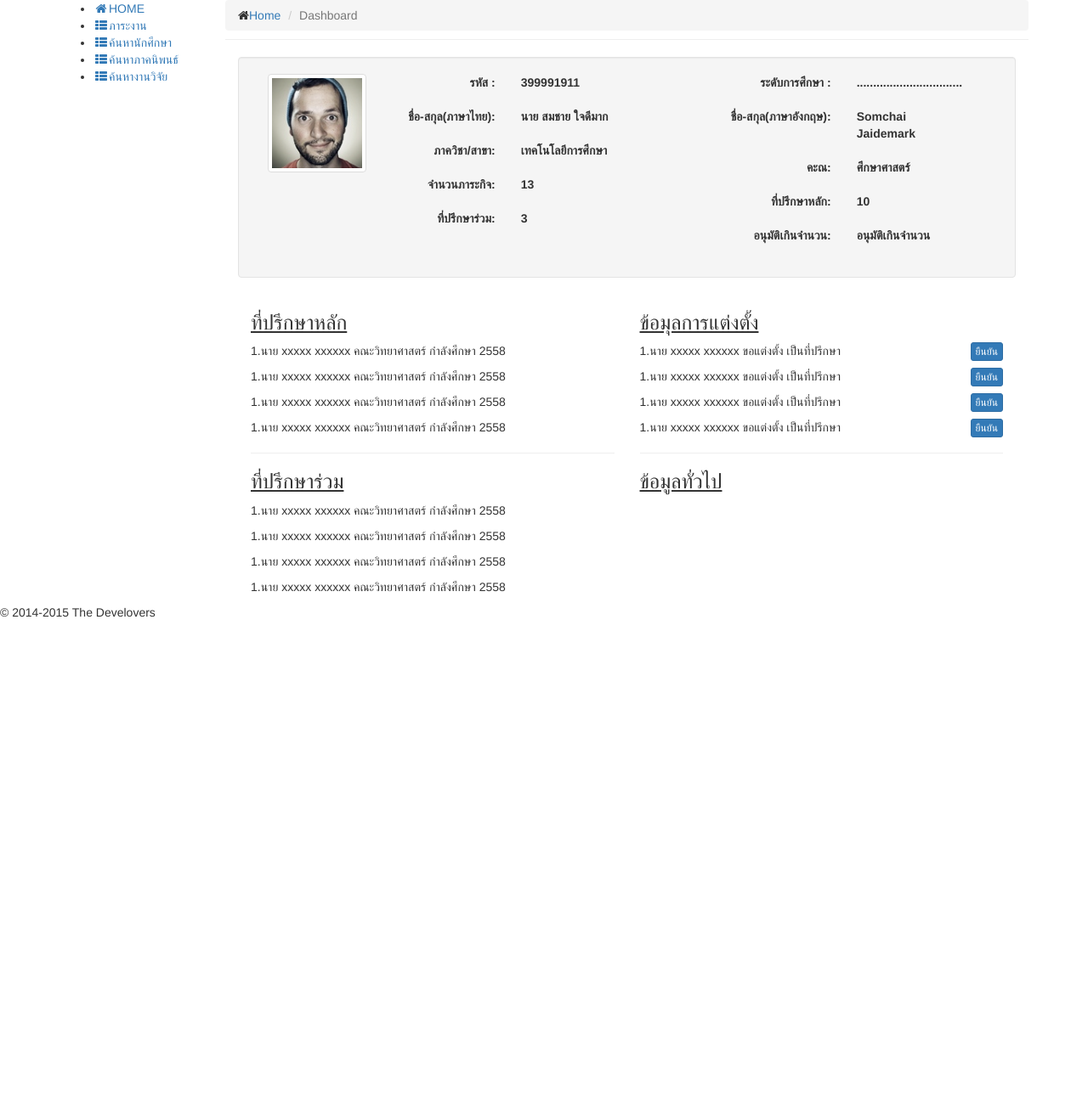
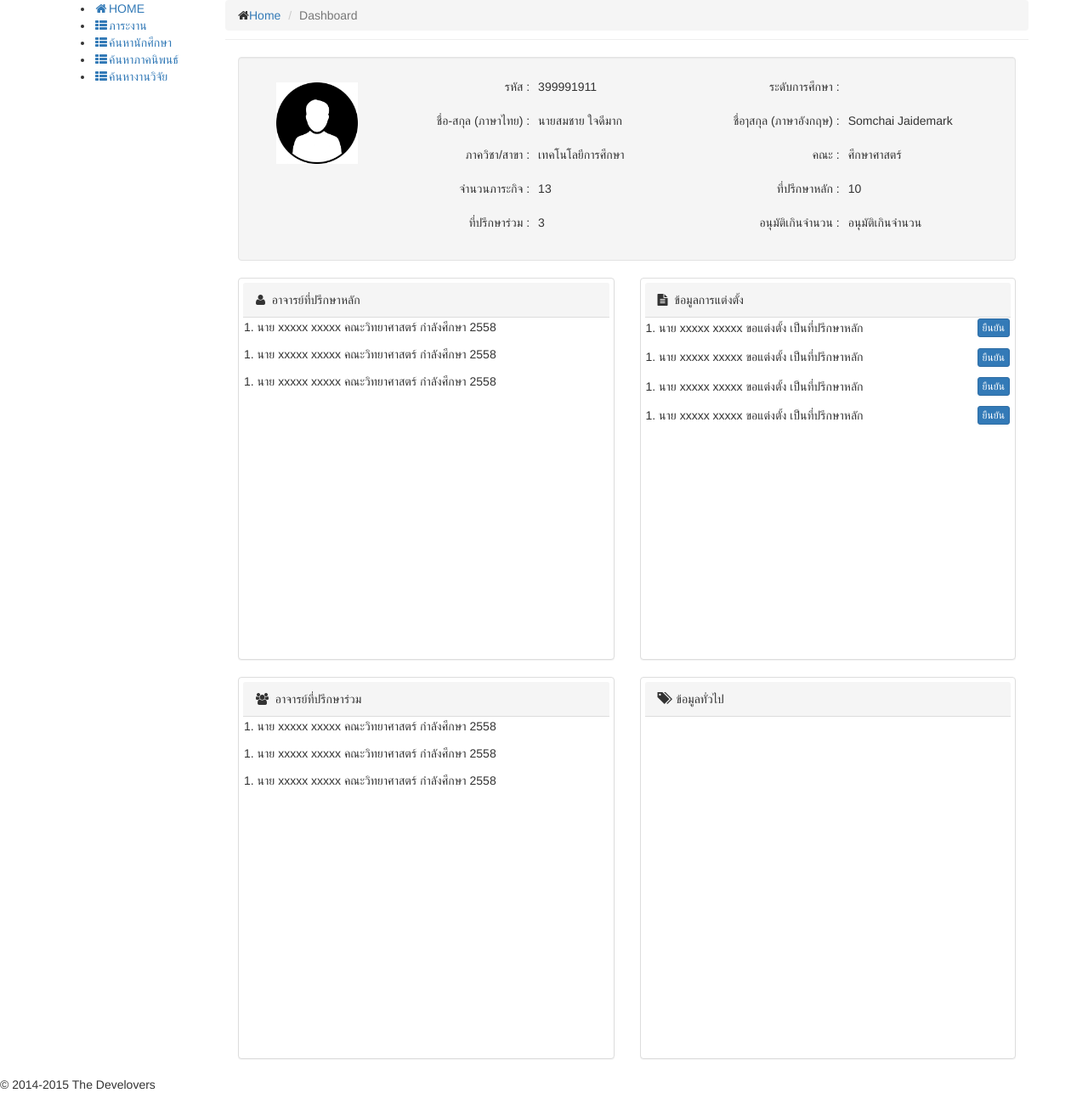
Before and after one commit to Dittaphong/gs, a CodeIgniter app: page /gs/teacher/informationTeacher in a window 1280 px wide. Shown: the part 72-1359 px from the top of the page at 85% size. Before the commit the page ends 799 px from the top, so only its background shows below. Run offline with CodeIgniter, Linux system fonts and the light colour scheme.

Commit message:
อัพเดท template
update header
update informationTeacher

```diff
--- a/application/config/config.php
+++ b/application/config/config.php
@@ -24,6 +24,9 @@ defined('BASEPATH') OR exit('No direct script access allowed');
 |
 */
 $config['base_url'] = 'http://localhost/gs/';
+$config['base_url'] = ((isset($_SERVER['HTTPS']) && $_SERVER['HTTPS'] == "on") ? "https" : "http");
+$config['base_url'] .= "://".$_SERVER['HTTP_HOST'];
+$config['base_url'] .= str_replace(basename($_SERVER['SCRIPT_NAME']),"",$_SERVER['SCRIPT_NAME']);
 
 /*
 |--------------------------------------------------------------------------
--- a/application/views/teacher/header.php
+++ b/application/views/teacher/header.php
@@ -33,7 +33,7 @@
 				<div class="row">
 					<!-- logo -->
 					<div class="col-md-2 logo" style="margin-top:-5px;">
-						<a href="index.html"><b style="color:#F2F2F2;font-size:16px;"><?php echo $title; ?></b></a>
+						<a href="#"><b style="color:#F2F2F2;font-size:16px;"><?php echo $title; ?></b></a>
 					</div>
 					<!-- end logo -->
 					<div class="col-md-10">
--- a/application/views/teacher/index.php
+++ b/application/views/teacher/index.php
@@ -5,7 +5,7 @@
 		<div class="panel-body">
 			<div class="col-sm-12">
 				<?php echo anchor('teacher/authen', 'teacherAuthen','class="btn btn-primary col-sm-4"'); ?>
-
+				<div class="col-sm-1"></div>
 				<?php echo anchor('teacher/informationTeacher', 'สารสนเทศอาจารย์','class="btn btn-primary col-sm-4"'); ?>
 			</div>
 		</div>
--- a/application/views/teacher/informationTeacher.php
+++ b/application/views/teacher/informationTeacher.php
@@ -2,83 +2,129 @@
 
 <div class="col-sm-12 ">    <!-- div body pull- right -->
 	<div class="col-sm-12 well">
-			<div class="col-sm-2">
-				<div class="thumbnail">
-					<img alt=""  src="<?php echo base_url().'assets/img/profile-avatar.png';?>" data-holder-rendered="true" style=" display: block;">
+		<div class="col-md-2 col-sm-4" style="text-align:center;">
+			<p style="padding: 10px;">
+				<img alt="" width="100%"  src="<?php echo base_url().'assets/img/profile-studen.png';?>" data-holder-rendered="true" style=" display: block;">
+			</p>
+		</div>
+		<div class="col-md-5 col-sm-12" >
+			<table border="0" width="100%">
+				<tr>
+					<td align="right" width="50%"><p style="padding: 5px;">รหัส :</p></td>
+					<td align="left"><p style="padding: 5px;">399991911</p></td>
+				</tr>
+				<tr>
+					<td align="right" width="50%"><p style="padding: 5px;">ชื่อ-สกุล (ภาษาไทย) :</p></td>
+					<td align="left"><p style="padding: 5px;">นายสมชาย ใจดีมาก</p></td>
+				</tr>
+				<tr>
+					<td align="right" width="50%"><p style="padding: 5px;">ภาควิชา/สาขา :</p></td>
+					<td align="left"><p style="padding: 5px;">เทคโนโลยีการศึกษา</p></td>
+				</tr>
+				<tr>
+					<td align="right" width="50%"><p style="padding: 5px;">จำนวนภาระกิจ :</p></td>
+					<td align="left"><p style="padding: 5px;">13</p></td>
+				</tr>
+				<tr>
+					<td align="right" width="50%"><p style="padding: 5px;">ที่ปรึกษาร่วม :</p></td>
+					<td align="left"><p style="padding: 5px;">3</p></td>
+				</tr>
+			</table>
+		</div>
+		<div class="col-md-5 col-sm-12" >
+			<table  border="0" width="100%">
+				<tr>
+					<td align="right" width="50%"><p style="padding: 5px;">ระดับการศึกษา :</p></td>
+					<td align="left"><p style="padding: 5px;"></p></td>
+				</tr>
+				<tr>
+					<td align="right" width="50%"><p style="padding: 5px;">ชื่อๅสกุล (ภาษาอังกฤษ) :</p></td>
+					<td align="left"><p style="padding: 5px;">Somchai Jaidemark</p></td>
+				</tr>
+				<tr>
+					<td align="right" width="50%"><p style="padding: 5px;">คณะ :</p></td>
+					<td align="left"><p style="padding: 5px;">ศึกษาศาสตร์</p></td>
+				</tr>
+				<tr>
+					<td align="right" width="50%"><p style="padding: 5px;">ที่ปรึกษาหลัก :</p></td>
+					<td align="left"><p style="padding: 5px;">10</p></td>
+				</tr>
+				<tr>
+					<td align="right" width="50%"><p style="padding: 5px;">อนุมัติเกินจำนวน :</p></td>
+					<td align="left"><p style="padding: 5px;">อนุมัติเกินจำนวน</p></td>
+				</tr>
+			</table>
 		</div>
 	</div>
-			<div class="col-sm-5 ">
-				<div class="form-horizontal ">
-					<div class="form-group">
-						<label class="col-sm-5 text-right" for="inputEmail1">รหัส :</label>
-						<div class="col-sm-5"><label  for="inputPassword1">399991911</label></div>
-					</div>
-					<div class="form-group">
-						<label class="col-sm-5 text-right" for="inputPassword1">ชื่อ-สกุล(ภาษาไทย): </label>
-						<div class="col-sm-5"><label  for="inputPassword1">นาย สมชาย ใจดีมาก</label></div>
-					</div>
-					<div class="form-group">
-						<label class="col-sm-5 text-right" for="inputPassword1">ภาควิชา/สาขา: </label>
-						<div class="col-sm-5"><label  for="inputPassword1">เทคโนโลยีการศึกษา</label></div>
-					</div>
-					<div class="form-group">
-						<label class="col-sm-5 text-right" for="inputPassword1">จำนวนภาระกิจ: </label>
-						<div class="col-sm-5"><label  for="inputPassword1">13</label></div>
-					</div>
-					<div class="form-group">
-						<label class="col-sm-5 text-right" for="inputPassword1">ที่ปรึกษาร่วม: </label>
-						<div class="col-sm-5"><label  for="inputPassword1">3</label></div>
+	<div class="row" style="text-align:left;margin-top:5%">
+
+		<div class="col-md-6 col-sm-12 " >
+			<div class="panel panel-default" style="height:450px;padding:5px;">
+				<div class="panel-heading" ><i class="fa fa-user"></i>&nbsp;&nbsp;อาจารย์ที่ปรึกษาหลัก</div>
+				<table  border="0" width="100%" class="table-hover">
+					<tr>
+						<td  width="100%"><p style="padding: 1px;">1. นาย  xxxxx xxxxx คณะวิทยาศาสตร์ กำลังศึกษา 2558</p></td>
+					</tr>
+					<tr>
+						<td  width="100%"><p style="padding: 1px;">1. นาย  xxxxx xxxxx คณะวิทยาศาสตร์ กำลังศึกษา 2558</p></td>
+					</tr>
+					<tr>
+						<td  width="100%"><p style="padding: 1px;">1. นาย  xxxxx xxxxx คณะวิทยาศาสตร์ กำลังศึกษา 2558</p></td>
+
+					</tr>
+				</table>
 			</div>
 		</div>
+
+		<div class="col-md-6 col-sm-12 " >
+			<div class="panel panel-default" style="height:450px;padding:5px;">
+				<div class="panel-heading" ><i class="fa fa-file-text"></i>&nbsp;&nbsp;ข้อมูลการแต่งตั้ง</div>
+				<table  border="0" width="100%" class="table-hover">
+					<tr>
+						<td align="left" width="70%"><p style="padding: 1px;">1. นาย xxxxx xxxxx ขอแต่งตั้ง เป็นที่ปรึกษาหลัก</p></td>
+						<td align="right" width="30%"><p style="padding:1px;"><button type="button" class="btn btn-primary btn-xs">ยืนยัน</button></p></td>
+					</tr>
+					<tr>
+						<td align="left" width="70%"><p style="padding: 1px;">1. นาย xxxxx xxxxx ขอแต่งตั้ง เป็นที่ปรึกษาหลัก</p></td>
+						<td align="right" width="30%"><p style="padding:1px;"><button type="button" class="btn btn-primary btn-xs">ยืนยัน</button></p>
+						</td>
+					</tr>
+					<tr>
+						<td align="left" width="70%"><p style="padding: 1px;">1. นาย xxxxx xxxxx ขอแต่งตั้ง เป็นที่ปรึกษาหลัก</p></td>
+						<td align="right" width="30%"><p style="padding:1px;"><button type="button" class="btn btn-primary btn-xs">ยืนยัน</button></p></td>
+					</tr>
+					<tr>
+						<td align="left" width="70%"><p style="padding: 1px;">1. นาย xxxxx xxxxx ขอแต่งตั้ง เป็นที่ปรึกษาหลัก</p></td>
+						<td align="right" width="30%"><p style="padding:1px;"><button type="button" class="btn btn-primary btn-xs">ยืนยัน</button></p></td>
+					</tr>
+				</table>
 			</div>
-			<div class="col-sm-5 ">
-				<div class="form-horizontal ">
-					<div class="form-group">
-						<label class="col-sm-6 text-right" for="inputEmail1">ระดับการศึกษา :</label>
-						<div class="col-sm-5"><label  for="inputPassword1">................................</label></div>
 		</div>
-					<div class="form-group">
-						<label class="col-sm-6 text-right" for="inputPassword1">ชื่อ-สกุล(ภาษาอังกฤษ): </label>
-						<div class="col-sm-5"><label  for="inputPassword1">Somchai Jaidemark</label></div>
+
+		<div class="col-md-6 col-sm-12 " >
+			<div class="panel panel-default" style="height:450px;padding:5px;">
+				<div class="panel-heading" ><i class="fa fa-group"></i>&nbsp;&nbsp;อาจารย์ที่ปรึกษาร่วม</div>
+				<table  border="0" width="100%" class="table-hover">
+					<tr>
+						<td  width="100%"><p style="padding: 1px;">1. นาย  xxxxx xxxxx คณะวิทยาศาสตร์ กำลังศึกษา 2558</p></td>
+					</tr>
+					<tr>
+						<td  width="100%"><p style="padding: 1px;">1. นาย  xxxxx xxxxx คณะวิทยาศาสตร์ กำลังศึกษา 2558</p></td>
+					</tr>
+					<tr>
+						<td  width="100%"><p style="padding: 1px;">1. นาย  xxxxx xxxxx คณะวิทยาศาสตร์ กำลังศึกษา 2558</p></td>
+
+					</tr>
+				</table>
 			</div>
-					<div class="form-group">
-						<label class="col-sm-6 text-right" for="inputPassword1">คะณ: </label>
-						<div class="col-sm-5"><label  for="inputPassword1">ศึกษาศาสตร์</label></div>
 		</div>
-					<div class="form-group">
-						<label class="col-sm-6 text-right" for="inputPassword1">ที่ปรึกษาหลัก: </label>
-						<div class="col-sm-5"><label  for="inputPassword1">10</label></div>
-					</div>
-					<div class="form-group">
-						<label class="col-sm-6 text-right" for="inputPassword1">อนุมัติเกินจำนวน: </label>
-						<div class="col-sm-5"><label  for="inputPassword1">อนุมัติเกินจำนวน</label></div>
+
+		<div class="col-md-6 col-sm-12 " >
+			<div class="panel panel-default" style="height:450px;padding:5px;">
+				<div class="panel-heading" ><i class="glyphicon glyphicon-tags"></i>&nbsp;&nbsp;ข้อมูลทั่วไป </div>
+
 			</div>
 		</div>
 	</div>
 </div>
-		<!-- <div class="col-sm-12 "> -->
-		<div class="col-sm-6 pull-left ">
-			<h3><u>ที่ปรึกษาหลัก</u></h3>
-			<p>1.นาย xxxxx xxxxxx คณะวิทยาศาสตร์  กำลังศึกษา 2558</p>
-			<p>1.นาย xxxxx xxxxxx คณะวิทยาศาสตร์  กำลังศึกษา 2558</p>
-			<p>1.นาย xxxxx xxxxxx คณะวิทยาศาสตร์  กำลังศึกษา 2558</p>
-			<p>1.นาย xxxxx xxxxxx คณะวิทยาศาสตร์  กำลังศึกษา 2558</p>
-			<hr>
-			<h3><u>ที่ปรึกษาร่วม</u></h3>
-			<p>1.นาย xxxxx xxxxxx คณะวิทยาศาสตร์  กำลังศึกษา 2558</p>
-			<p>1.นาย xxxxx xxxxxx คณะวิทยาศาสตร์  กำลังศึกษา 2558</p>
-			<p>1.นาย xxxxx xxxxxx คณะวิทยาศาสตร์  กำลังศึกษา 2558</p>
-			<p>1.นาย xxxxx xxxxxx คณะวิทยาศาสตร์  กำลังศึกษา 2558</p>
-		</div>
-		<div class="col-sm-6 pull-right ">
-			<h3><u>ข้อมุลการแต่งตั้ง</u></h3>
-			<p>1.นาย xxxxx xxxxxx ขอแต่งตั้ง เป็นที่ปรึกษา <button type="button" class="btn btn-primary  btn-xs pull-right">ยืนยัน</button></p>
-			<p>1.นาย xxxxx xxxxxx ขอแต่งตั้ง เป็นที่ปรึกษา <button type="button" class="btn btn-primary  btn-xs pull-right">ยืนยัน</button></p>
-			<p>1.นาย xxxxx xxxxxx ขอแต่งตั้ง เป็นที่ปรึกษา <button type="button" class="btn btn-primary  btn-xs pull-right">ยืนยัน</button></p>
-			<p>1.นาย xxxxx xxxxxx ขอแต่งตั้ง เป็นที่ปรึกษา <button type="button" class="btn btn-primary  btn-xs pull-right">ยืนยัน</button></p>
-			<hr>
-			<h3><u>ข้อมูลทั่วไป</u></h3>
-		</div>
-		<!-- </div> -->
-	</div>
 <?php $this->load->view('teacher/footer'); ?>
```
Lines whose indentation alone changed are shown as unchanged.
